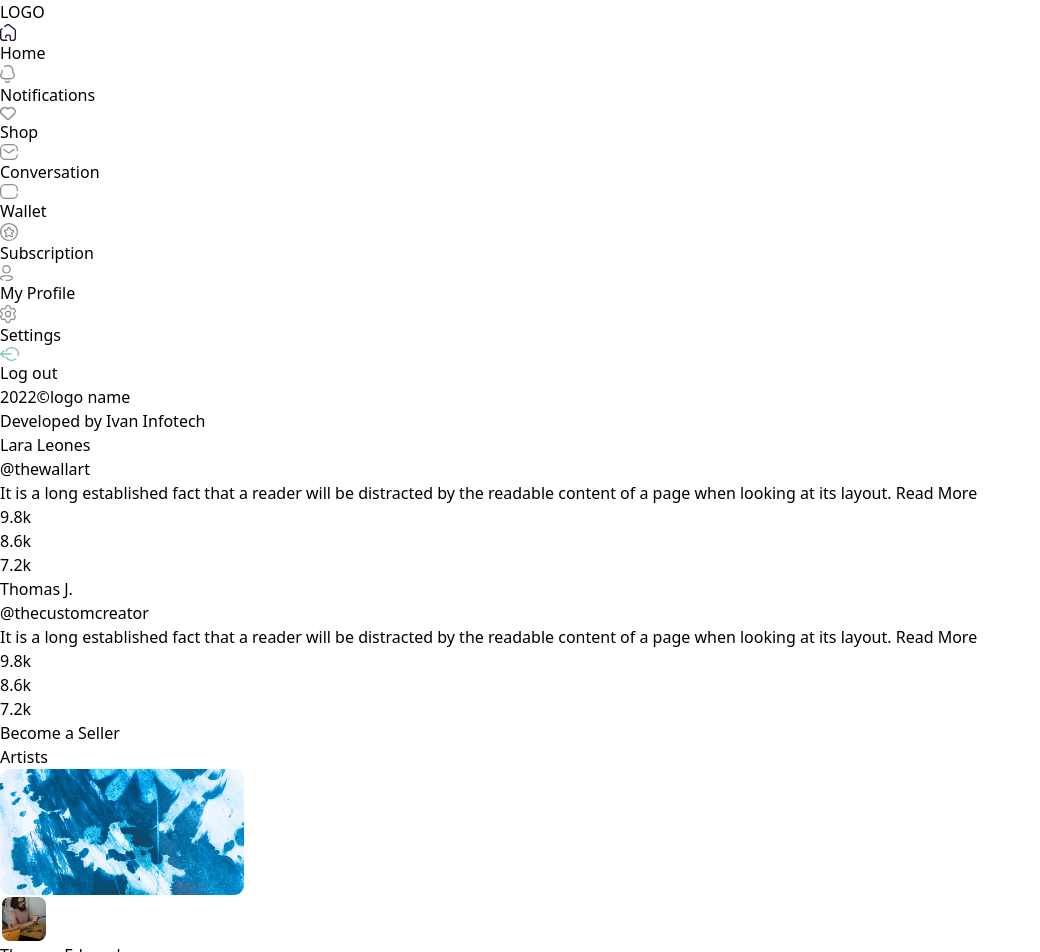
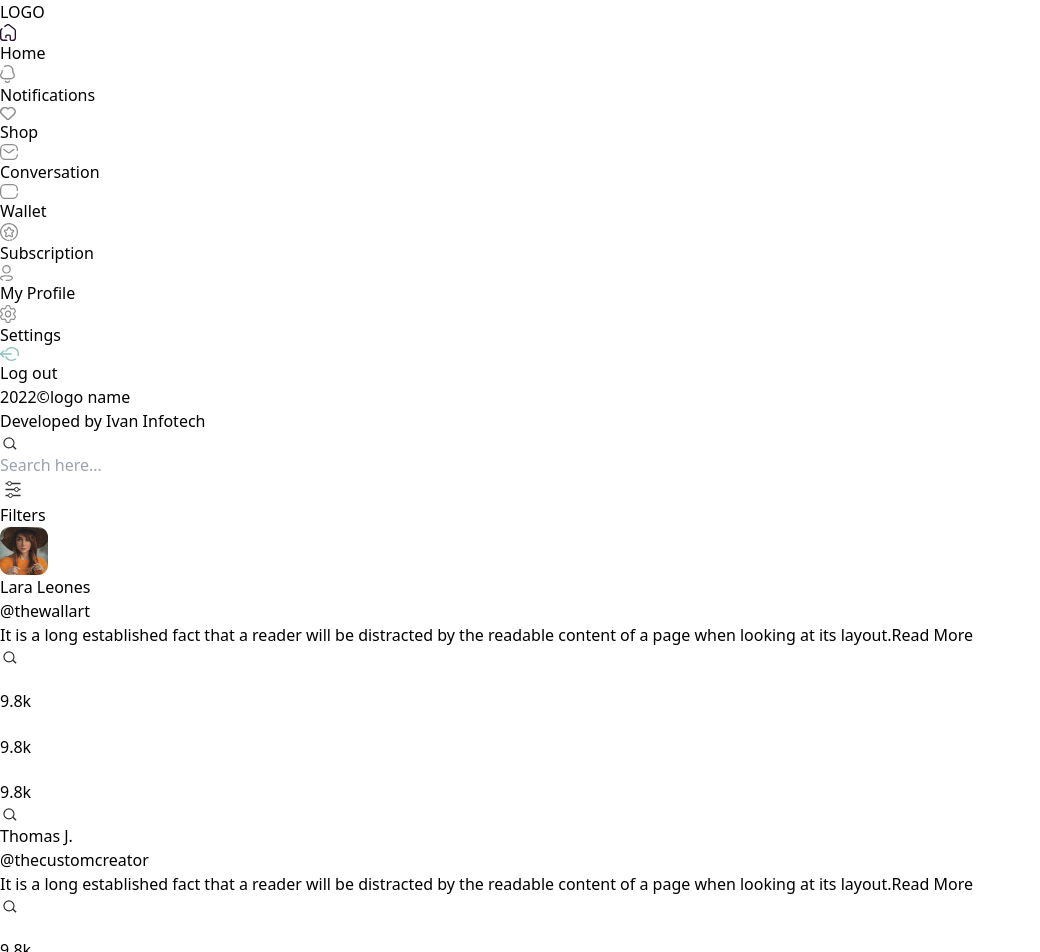
Before and after one commit to ShlokBharadwaj/art-space, a React (Vite) app: page / in a window 1280 px wide. Shown: the top 952 px of the page, without its empty margins (0-1040 px from the left). Built offline with nearby package versions, Linux system fonts and the light colour scheme; no server answers.

Commit message:
Update: Main Content Intial UI

```diff
--- a/src/components/Home/ArtistsSidebar.jsx
+++ b/src/components/Home/ArtistsSidebar.jsx
@@ -2,7 +2,7 @@ import React from 'react';
 
 const ArtistsSidebar = () => {
     return (
-        <div className="w-64 bg-gray-100 p-5 min-h-screen">
+        <div className="w-64 bg-gray-50 p-5 min-h-screen">
             <button className="w-full bg-[#88C2BB] text-white p-5 rounded-md mb-10">Become a Seller</button>
             <div className="mb-4">
                 <div className="font-semibold mb-2">Artists</div>
--- a/src/components/Home/MainContent.jsx
+++ b/src/components/Home/MainContent.jsx
@@ -1,42 +1,67 @@
 import React from 'react';
+// import searchIcon from './icons/search.svg';
+// import filterIcon from './icons/filter.svg';
+// import postImage1 from './images/post1.png';
+// import postImage2 from './images/post2.png';
 
 const MainContent = () => {
     return (
-        <div className="flex-1 p-5">
-            <div className="flex flex-col gap-4">
+        <div className="flex-1 p-5 bg-gray-50">
+            {/* Search bar and filter */}
+            <div className="flex items-center bg-white p-5 rounded-lg shadow-md mb-11">
+                <div className="flex items-center w-full">
+                    <img src="./svgs/maincontent/component32.svg" alt="Search" className="w-5 h-5 text-gray-500 mr-2" />
+                    <input
+                        type="text"
+                        placeholder="Search here..."
+                        className="w-full border-none outline-none"
+                    />
+                </div>
+                <img src="./svgs/maincontent/component39-2.svg" alt="Filter" className="w-5 h-5 text-gray-500 ml-4 cursor-pointer" />
+                <p className="font-normal text-sm ml-2">
+                    Filters
+                </p>
+            </div>
+
             {/* Post 1 */}
-                <div className="bg-white p-4 rounded-lg shadow-md">
+            <div className="bg-white p-4 rounded-lg shadow-md mb-4">
                 <div className="flex items-center mb-2">
-                        <div className="w-10 h-10 bg-gray-300 rounded-full"></div>
-                        <div className="ml-2">
+                    <img src="./svgs/maincontent/pexels-ali-pazani-2613260.png" alt="Profile" className="w-10 h-10 rounded-md mr-2" />
+                    <div>
                         <div className="font-semibold">Lara Leones</div>
                         <div className="text-sm text-gray-500">@thewallart</div>
                     </div>
                 </div>
-                    <div className="mb-2">It is a long established fact that a reader will be distracted by the readable content of a page when looking at its layout. <span className="text-blue-500 cursor-pointer">Read More</span></div>
-                    <div className="w-full h-60 bg-gray-200 rounded-lg"></div>
-                    <div className="flex justify-between mt-2 text-gray-500">
-                        <div>9.8k</div>
-                        <div>8.6k</div>
-                        <div>7.2k</div>
+                <div className="mb-2">
+                    It is a long established fact that a reader will be distracted by the readable content of a page when looking at its layout.
+                    <span className="text-[#FF5E8A] cursor-pointer">Read More</span>
+                </div>
+                <img src="./svgs/maincontent/component32.svg" alt="Post" className="w-full h-60 object-cover rounded-lg mb-2" />
+                <div className="flex justify-between text-black font-bold">
+                    <div><img src="./svgs/maincontent/heart.svg"></img> 9.8k</div>
+                    <div><img src="./svgs/maincontent/heart.svg"></img> 9.8k</div>
+                    <div><img src="./svgs/maincontent/heart.svg"></img> 9.8k</div>
                 </div>
             </div>
+
             {/* Post 2 */}
             <div className="bg-white p-4 rounded-lg shadow-md">
                 <div className="flex items-center mb-2">
-                        <div className="w-10 h-10 bg-gray-300 rounded-full"></div>
-                        <div className="ml-2">
+                    <img src="./svgs/maincontent/component32.svg" alt="Profile" className="w-10 h-10 rounded-full mr-2" />
+                    <div>
                         <div className="font-semibold">Thomas J.</div>
                         <div className="text-sm text-gray-500">@thecustomcreator</div>
                     </div>
                 </div>
-                    <div className="mb-2">It is a long established fact that a reader will be distracted by the readable content of a page when looking at its layout. <span className="text-blue-500 cursor-pointer">Read More</span></div>
-                    <div className="w-full h-60 bg-gray-200 rounded-lg"></div>
-                    <div className="flex justify-between mt-2 text-gray-500">
-                        <div>9.8k</div>
-                        <div>8.6k</div>
-                        <div>7.2k</div>
+                <div className="mb-2">
+                    It is a long established fact that a reader will be distracted by the readable content of a page when looking at its layout.
+                    <span className="text-blue-500 cursor-pointer">Read More</span>
                 </div>
+                <img src="./svgs/maincontent/component32.svg" alt="Post" className="w-full h-60 object-cover rounded-lg mb-2" />
+                <div className="flex justify-between text-gray-500">
+                    <div><img src="./svgs/maincontent/heart.svg"></img> 9.8k</div>
+                    <div><img src="./svgs/maincontent/heart.svg"></img> 9.8k</div>
+                    <div><img src="./svgs/maincontent/heart.svg"></img> 9.8k</div>
                 </div>
             </div>
         </div>
```
Lines whose indentation alone changed are shown as unchanged.
